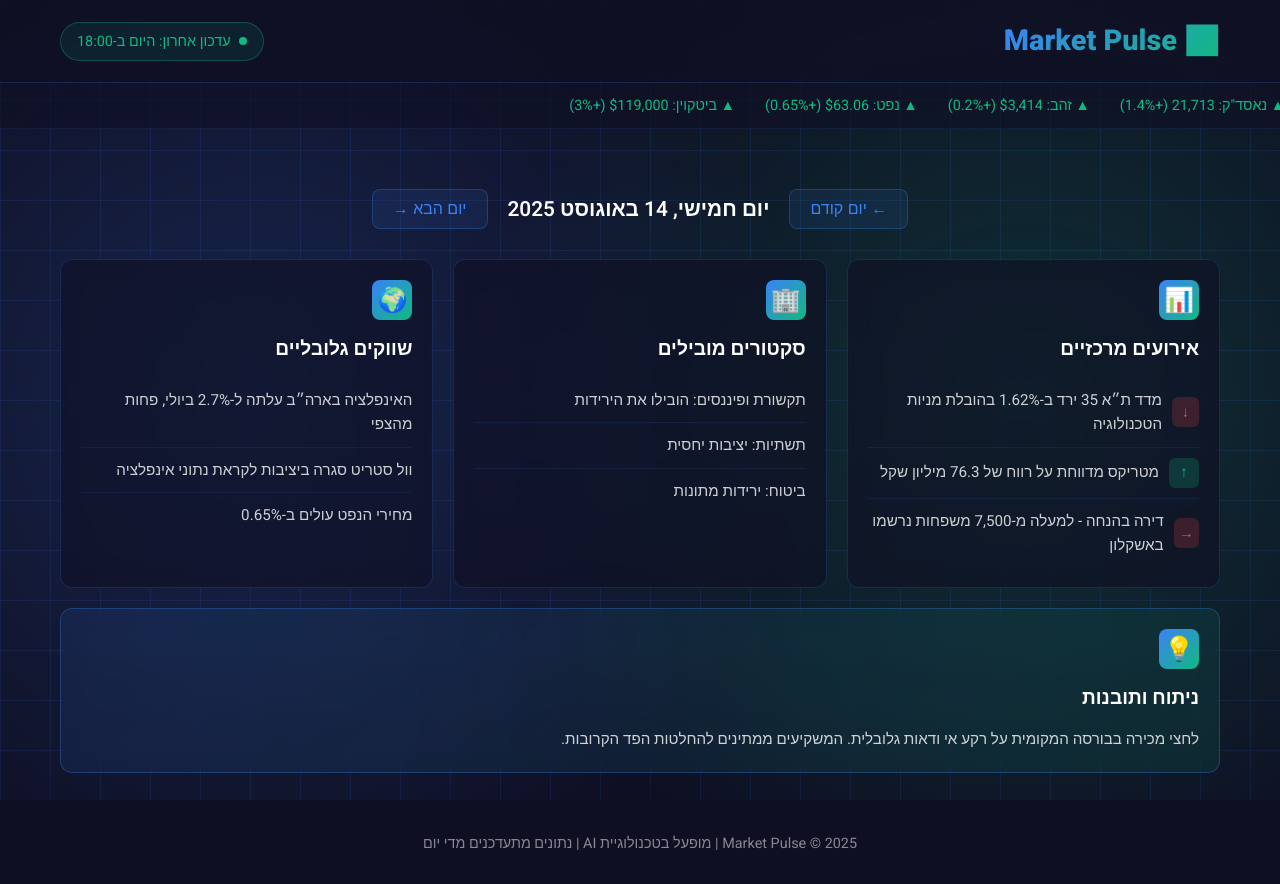
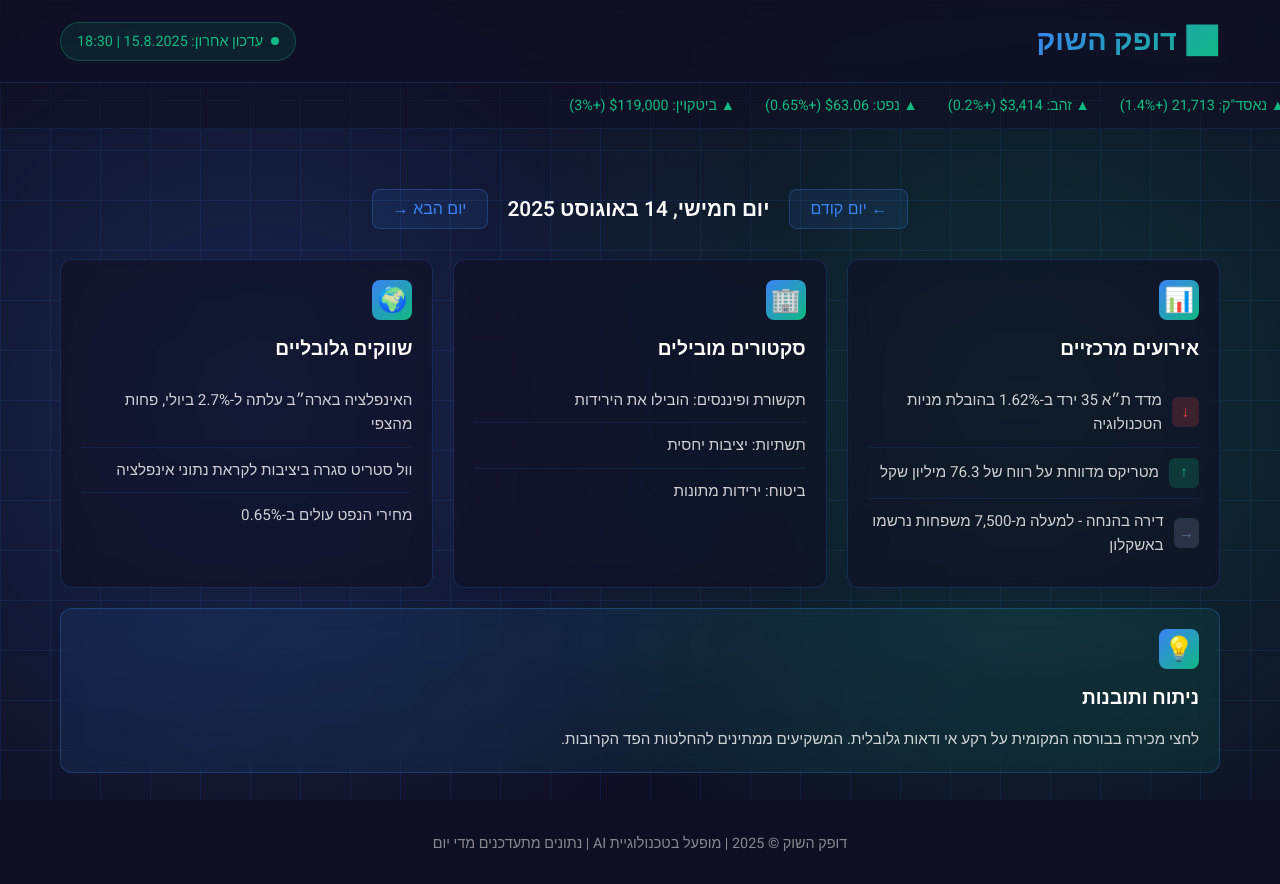
Before and after one commit to RonM055/economic-summary, a plain HTML site: page index.html in a window 1280 px wide. Both pictures are taken after a click on the button "← יום קודם". Drawn offline with Linux system fonts and the light colour scheme.

Commit message:
Update index.html

```diff
--- a/index.html
+++ b/index.html
@@ -3,7 +3,7 @@
 <head>
     <meta charset="UTF-8">
     <meta name="viewport" content="width=device-width, initial-scale=1.0">
-    <title>Market Pulse | הדופק הכלכלי היומי</title>
+    <title>דופק השוק | הסיכום הכלכלי היומי</title>
     <link href="https://fonts.googleapis.com/css2?family=Heebo:wght@300;400;500;600;700;800&display=swap" rel="stylesheet">
     <style>
         * {
@@ -265,6 +265,11 @@
             color: #ef4444;
         }
 
+        .trend-indicator:not(.trend-up):not(.trend-down) {
+            background: rgba(148, 163, 184, 0.2);
+            color: #64748b;
+        }
+
         /* Analysis Card */
         .analysis-card {
             grid-column: 1 / -1;
@@ -330,11 +335,11 @@
     <header class="header">
         <div class="header-content">
             <div class="logo">
-                📈 Market Pulse
+                📊 דופק השוק
             </div>
             <div class="live-badge">
                 <div class="pulse"></div>
-                <span>עדכון אחרון: היום ב-18:00</span>
+                <span>עדכון אחרון: 15.8.2025 | 18:30</span>
             </div>
         </div>
     </header>
@@ -356,9 +361,9 @@
     <div class="container">
         <!-- Date Navigation -->
         <div class="date-nav">
-            <button class="date-btn" onclick="changeDate(-1)">← יום קודם</button>
+            <button class="date-btn" id="prevBtn" onclick="changeDate(-1)">← יום קודם</button>
             <span class="current-date" id="currentDate"></span>
-            <button class="date-btn" onclick="changeDate(1)">יום הבא →</button>
+            <button class="date-btn" id="nextBtn" onclick="changeDate(1)">יום הבא →</button>
         </div>
 
         <!-- Summary Grid -->
@@ -369,7 +374,7 @@
 
     <!-- Footer -->
     <footer class="footer">
-        <p>Market Pulse © 2025 | מופעל בטכנולוגיית AI | נתונים מתעדכנים מדי יום</p>
+        <p>דופק השוק © 2025 | מופעל בטכנולוגיית AI | נתונים מתעדכנים מדי יום</p>
     </footer>
 
     <script>
@@ -416,7 +421,7 @@
             }
         };
 
-        let currentDate = new Date();
+        let currentDate = new Date('2025-08-15');
 
         function formatDate(date) {
             const options = { year: 'numeric', month: 'long', day: 'numeric', weekday: 'long' };
@@ -452,7 +457,7 @@
                         <div class="card-content">
                             ${summary.mainEvents.map(event => `
                                 <div class="event-item">
-                                    <div class="trend-indicator ${event.trend === 'up' ? 'trend-up' : 'trend-down'}">
+                                    <div class="trend-indicator ${event.trend === 'up' ? 'trend-up' : event.trend === 'down' ? 'trend-down' : ''}">
                                         ${event.trend === 'up' ? '↑' : event.trend === 'down' ? '↓' : '→'}
                                     </div>
                                     <span>${event.text}</span>
@@ -502,6 +507,7 @@
 
         // Initialize
         updateDisplay();
+        updateButtons();
     </script>
 </body>
 </html>
```
